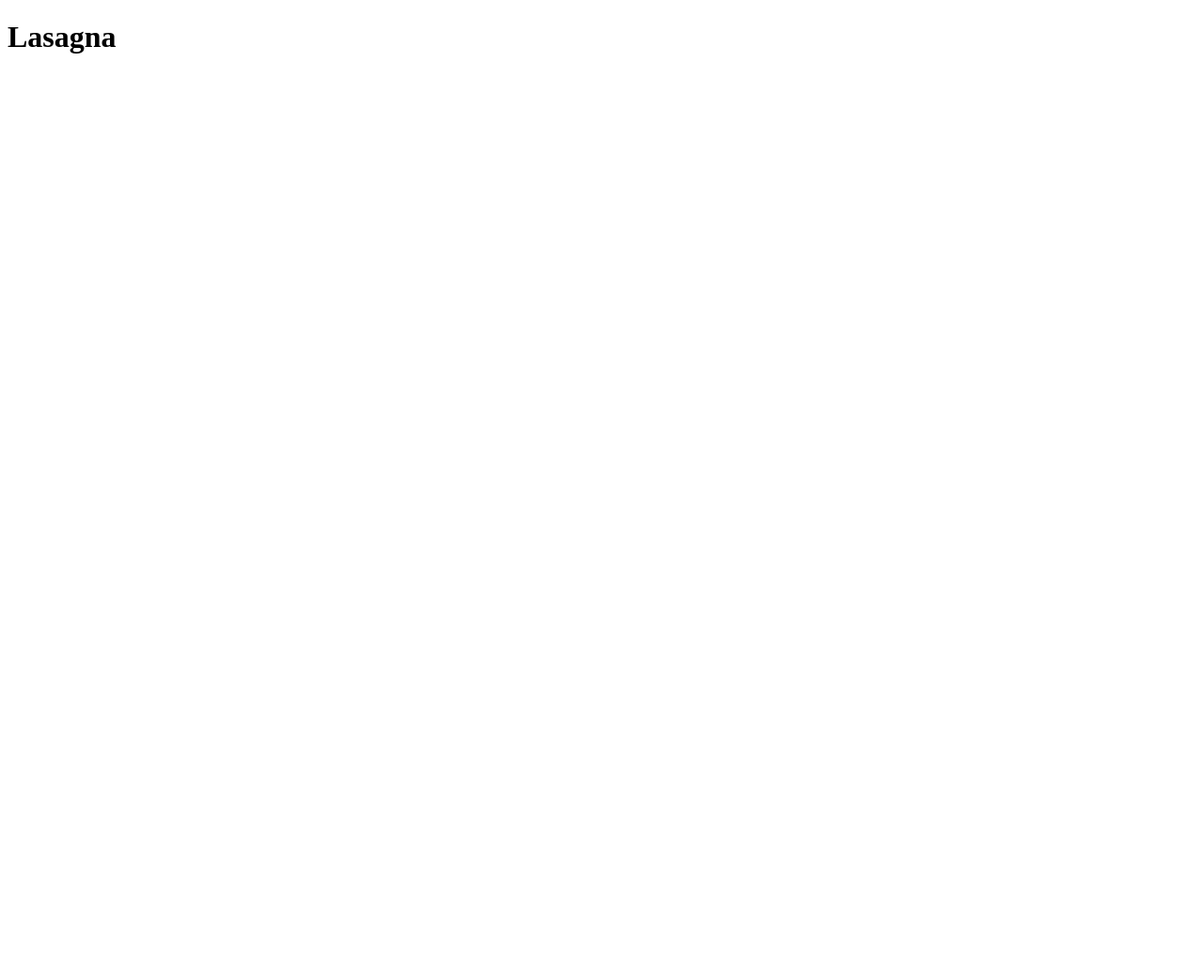
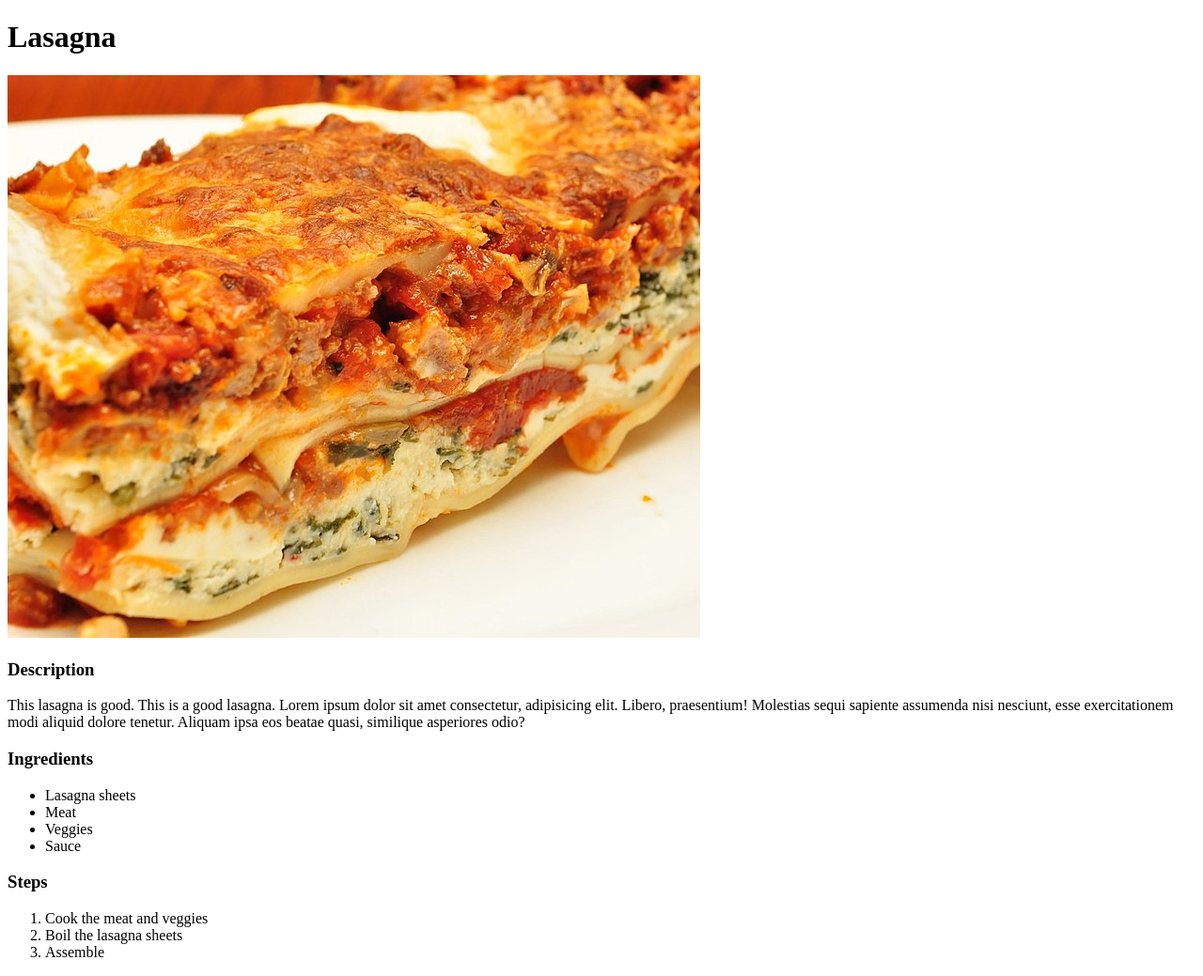
Before and after one commit to hasshah13/odin-recipes, a plain HTML site: page recipes/lasagna.html in a window 1280 px wide. Shown: the whole page at 94% size. Before the commit the page ends 800 px from the top, so only its background shows below. Drawn offline with Linux system fonts and the light colour scheme.

Commit message:
Add content and image for lasagna recipe page

```diff
--- a/recipes/lasagna.html
+++ b/recipes/lasagna.html
@@ -8,5 +8,30 @@
 </head>
 <body>
     <h1>Lasagna</h1>
+    <img src="../img/lasagna.jpg" alt="Completed meat and veggie lasagna">
+    <h3>Description</h3>
+    <p>
+        This lasagna is good.  This is a good lasagna.  Lorem ipsum dolor sit amet consectetur,
+        adipisicing elit. Libero, praesentium! Molestias sequi sapiente assumenda nisi nesciunt,
+        esse exercitationem modi aliquid dolore tenetur. Aliquam ipsa eos beatae quasi, similique
+        asperiores odio?
+    </p>
+    <h3>Ingredients</h3>
+    <p>
+        <ul>
+            <li>Lasagna sheets</li>
+            <li>Meat</li>
+            <li>Veggies</li>
+            <li>Sauce</li>
+        </ul>
+    </p>
+    <h3>Steps</h3>
+    <p>
+        <ol>
+            <li>Cook the meat and veggies</li>
+            <li>Boil the lasagna sheets</li>
+            <li>Assemble</li>
+        </ol>
+    </p>
 </body>
 </html>
```
Also changed, not shown: img/lasagna.jpg (added).
